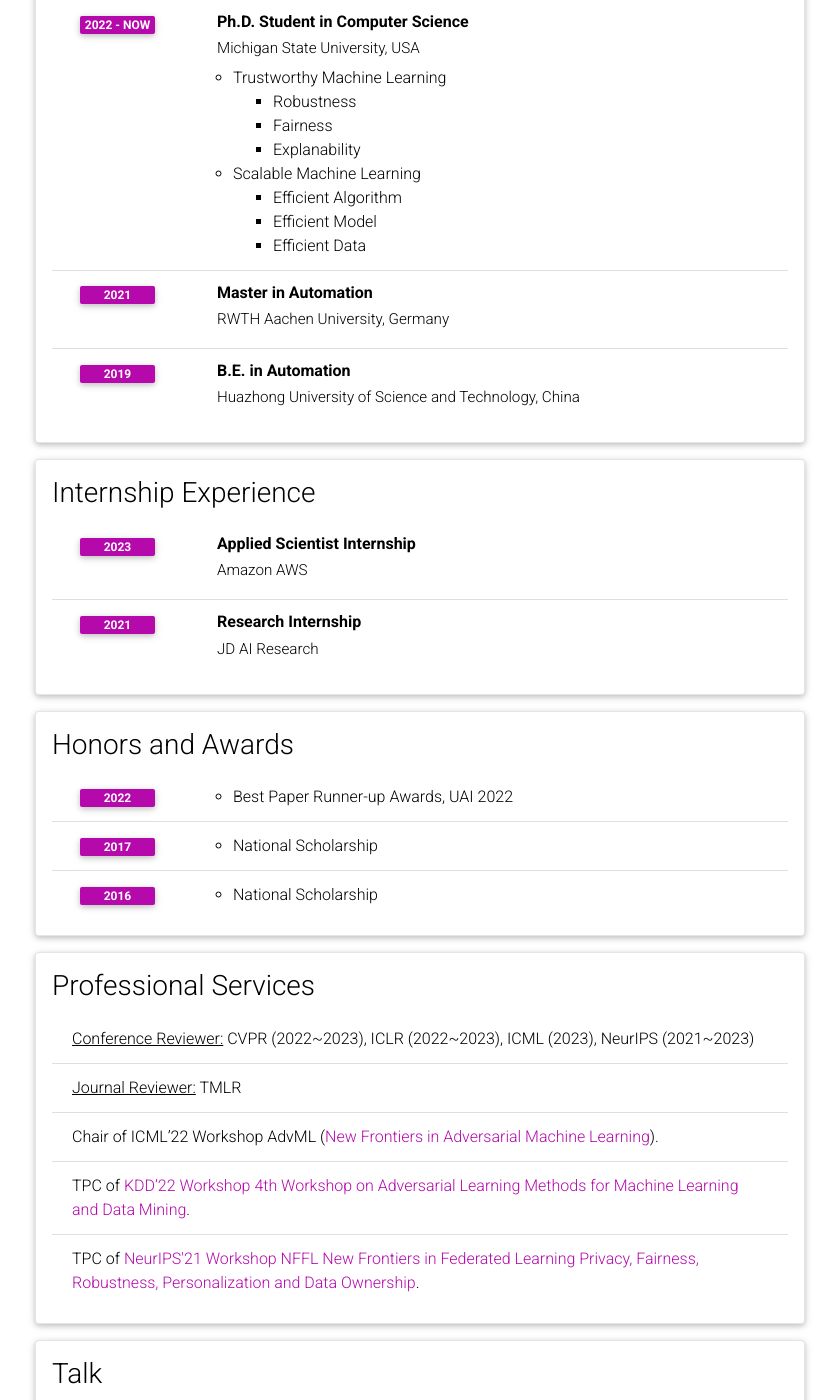
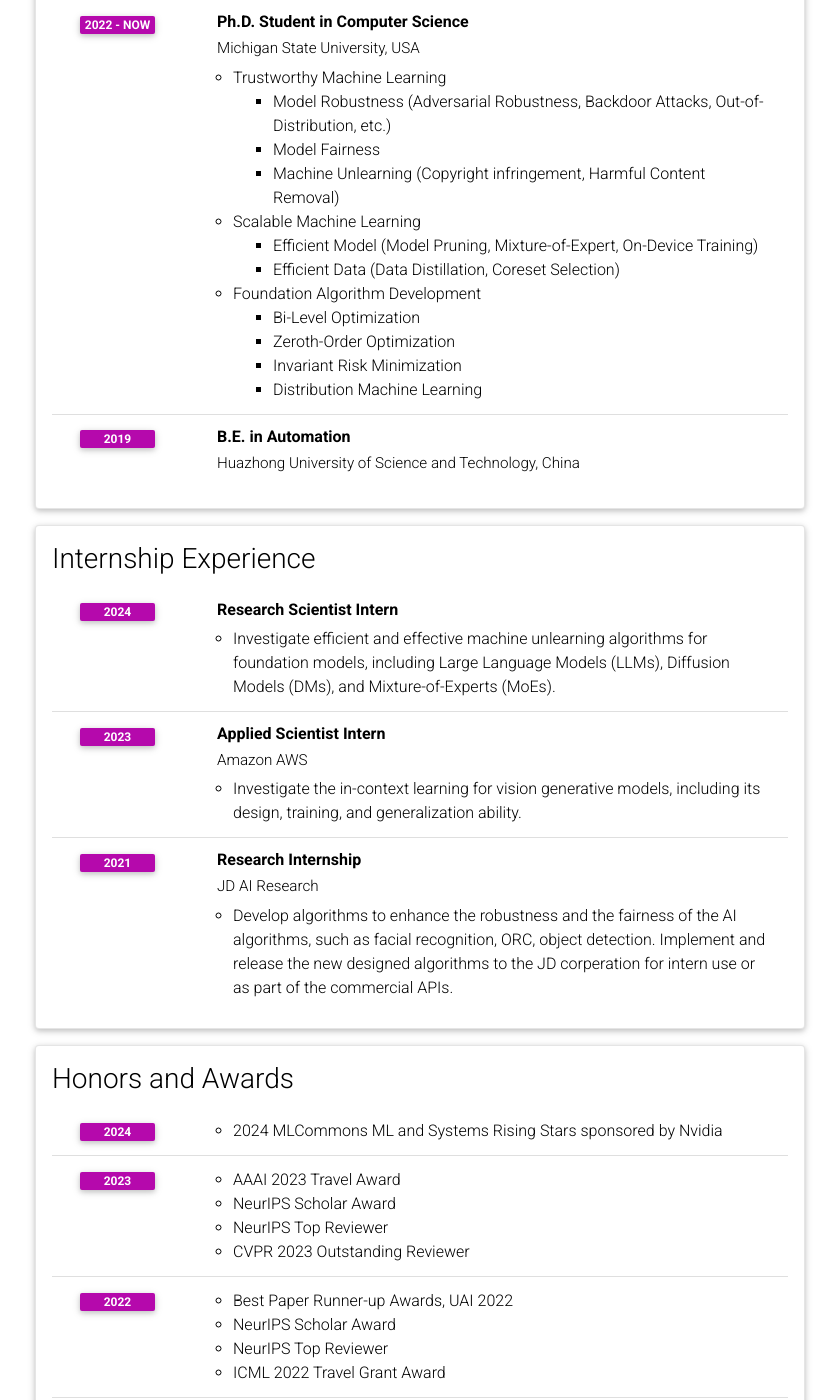
Before and after one commit to NormalUhr/yihua-zhang, a Jekyll site: the page built from _pages/cv.md, in a window 1280 px wide and 1400 px high, scrolled down 455 px. Shown: the whole window, without its empty margins (220-1059 px from the left). Built offline with Jekyll 4.4.1, drawn with Linux system fonts in a browser that asks for light colours; comment, search, counter and statistics services are not loaded; a style sheet for code colours, icons or effects is not loaded; some of the changed text lies outside the part shown.

Commit message:
update my CV

```diff
--- a/_data/cv.yml
+++ b/_data/cv.yml
@@ -17,18 +17,19 @@
       description:
         - title: Trustworthy Machine Learning
           contents:
-              - Robustness
-              - Fairness
-              - Explanability
+              - Model Robustness (Adversarial Robustness, Backdoor Attacks, Out-of-Distribution, etc.)
+              - Model Fairness
+              - Machine Unlearning (Copyright infringement, Harmful Content Removal)
         - title: Scalable Machine Learning
           contents:
-            - Efficient Algorithm
-            - Efficient Model
-            - Efficient Data
-
-    - title: Master in Automation
-      institution: RWTH Aachen University, Germany
-      year: 2021
+            - Efficient Model (Model Pruning, Mixture-of-Expert, On-Device Training)
+            - Efficient Data (Data Distillation, Coreset Selection)
+        - title: Foundation Algorithm Development
+          contents:
+            - Bi-Level Optimization
+            - Zeroth-Order Optimization
+            - Invariant Risk Minimization
+            - Distribution Machine Learning
 
     - title: B.E. in Automation
       institution: Huazhong University of Science and Technology, China
@@ -37,12 +38,17 @@
 - title: Internship Experience
   type: time_table
   contents:
-    - title: Applied Scientist Internship
+    - title: Research Scientist Intern
+      year: 2024
+      description: Investigate efficient and effective machine unlearning algorithms for foundation models, including Large Language Models (LLMs), Diffusion Models (DMs), and Mixture-of-Experts (MoEs).
+    - title: Applied Scientist Intern
       institution: Amazon AWS
       year: 2023
+      description: Investigate the in-context learning for vision generative models, including its design, training, and generalization ability.
     - title: Research Internship
       institution: JD AI Research
       year: 2021
+      description: Develop algorithms to enhance the robustness and the fairness of the AI algorithms, such as facial recognition, ORC, object detection. Implement and release the new designed algorithms to the JD corperation for intern use or as part of the commercial APIs.
 
 # - title: Open Source Projects
 #   type: time_table
@@ -54,9 +60,21 @@
 - title: Honors and Awards
   type: time_table
   contents:
+    - year: 2024
+      items:
+        - 2024 MLCommons ML and Systems Rising Stars sponsored by Nvidia
+    - year: 2023
+      items:
+        - AAAI 2023 Travel Award
+        - NeurIPS Scholar Award
+        - NeurIPS Top Reviewer
+        - CVPR 2023 Outstanding Reviewer
     - year: 2022
       items:
         - Best Paper Runner-up Awards, UAI 2022
+        - NeurIPS Scholar Award
+        - NeurIPS Top Reviewer
+        - ICML 2022 Travel Grant Award
     - year: 2017
       items:
         - National Scholarship
@@ -67,13 +85,14 @@
 - title: Professional Services
   type: list
   contents:
-    - <u>Conference Reviewer:</u> CVPR (2022~2023), ICLR (2022~2023), ICML (2023), NeurIPS (2021~2023)
-    - <u>Journal Reviewer:</u> TMLR
-    - Chair of ICML’22 Workshop AdvML (<a href="https://advml-frontier.github.io/">New Frontiers in Adversarial Machine Learning</a>).
-    - TPC of <a href="https://www.yihua-zhang.com/">KDD’22 Workshop 4th Workshop on Adversarial Learning Methods for Machine Learning and Data Mining</a>.
-    - TPC of <a href="https://neurips2021workshopfl.github.io/NFFL-2021/committee.html">NeurIPS'21 Workshop NFFL New Frontiers in Federated Learning Privacy, Fairness, Robustness, Personalization and Data Ownership</a>.
+    - <u>Conference Reviewer:</u> CVPR, ICLR, ICML, NeurIPS, ICCV/ECCV, AISTATS, UAI
+    - <u>Journal Reviewer:</u> TMLR, T-PAMI, T-IFS,
+    - Student chair of ICML’22 Workshop AdvML (<a href="https://advml-frontier.github.io/past/icml2022/">New Frontiers in Adversarial Machine Learning</a>).
+    - Student chair of ICML'23 Workshop AdvML (<a href="https://advml-frontier.github.io/">New Frontiers in Adversarial Machine Learning</a>).
 
-- title: Talk
+- title: Tutorials/Talk
   type: list
   contents:
-    - Advancing Algorithmic Foundation of Robust Deep Learning through the Lens of Bi-level Optimization at INFORMS Annual Meeting 2022
+    - "AAAI 2024 Tutorial, Zeroth-Order Machine Learning: Fundamental Principles and Emerging Applications in Foundation Models"
+    - "AAAI 2023 Tutorial, Bi-level Optimization in Machine Learning: Foundations and Applications"
+    - "Talk at INFORMS Annual Meeting 2022, Advancing Algorithmic Foundation of Robust Deep Learning through the Lens of Bi-level Optimization"
```
Also changed, not shown: 1 other file.
